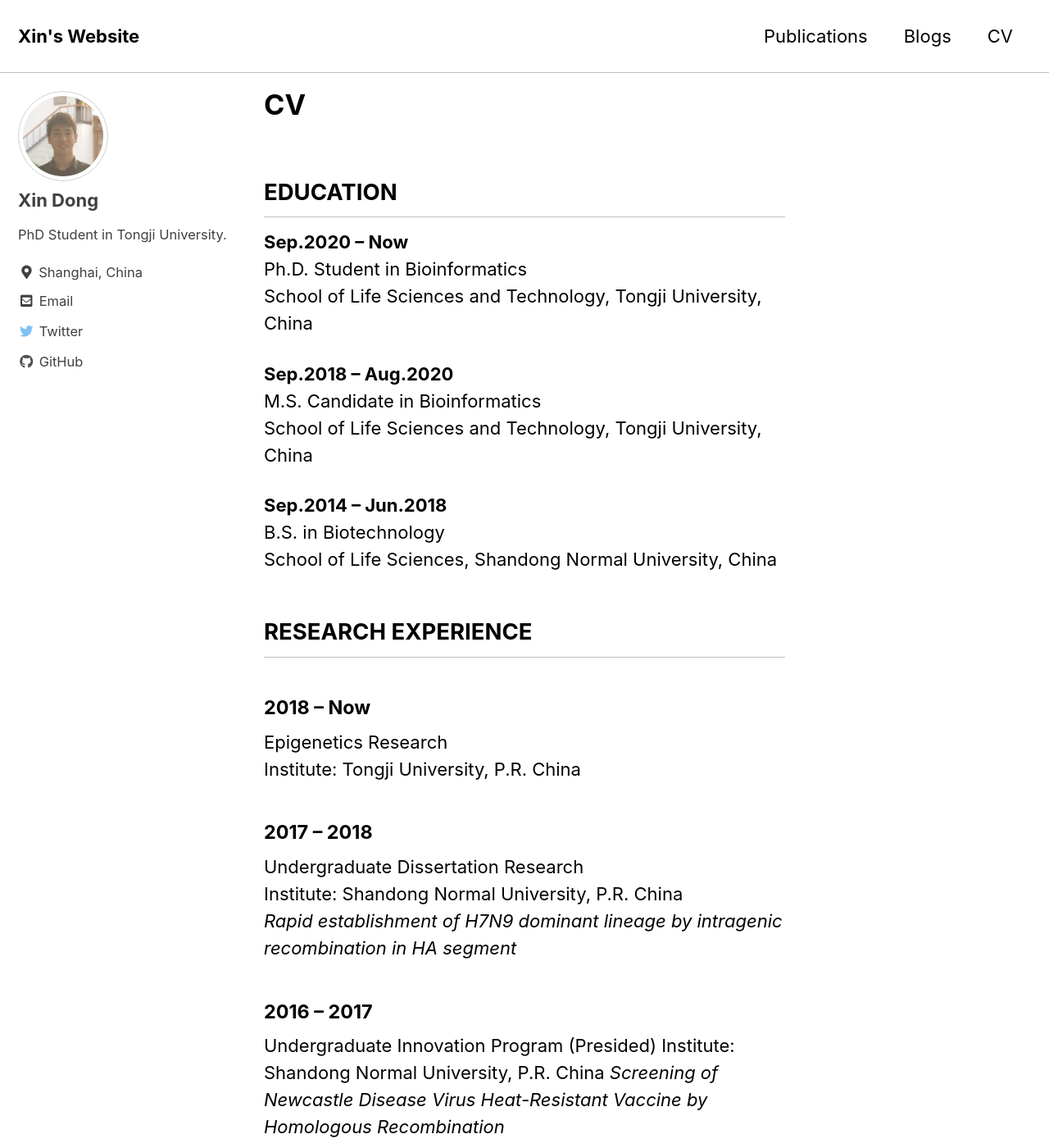
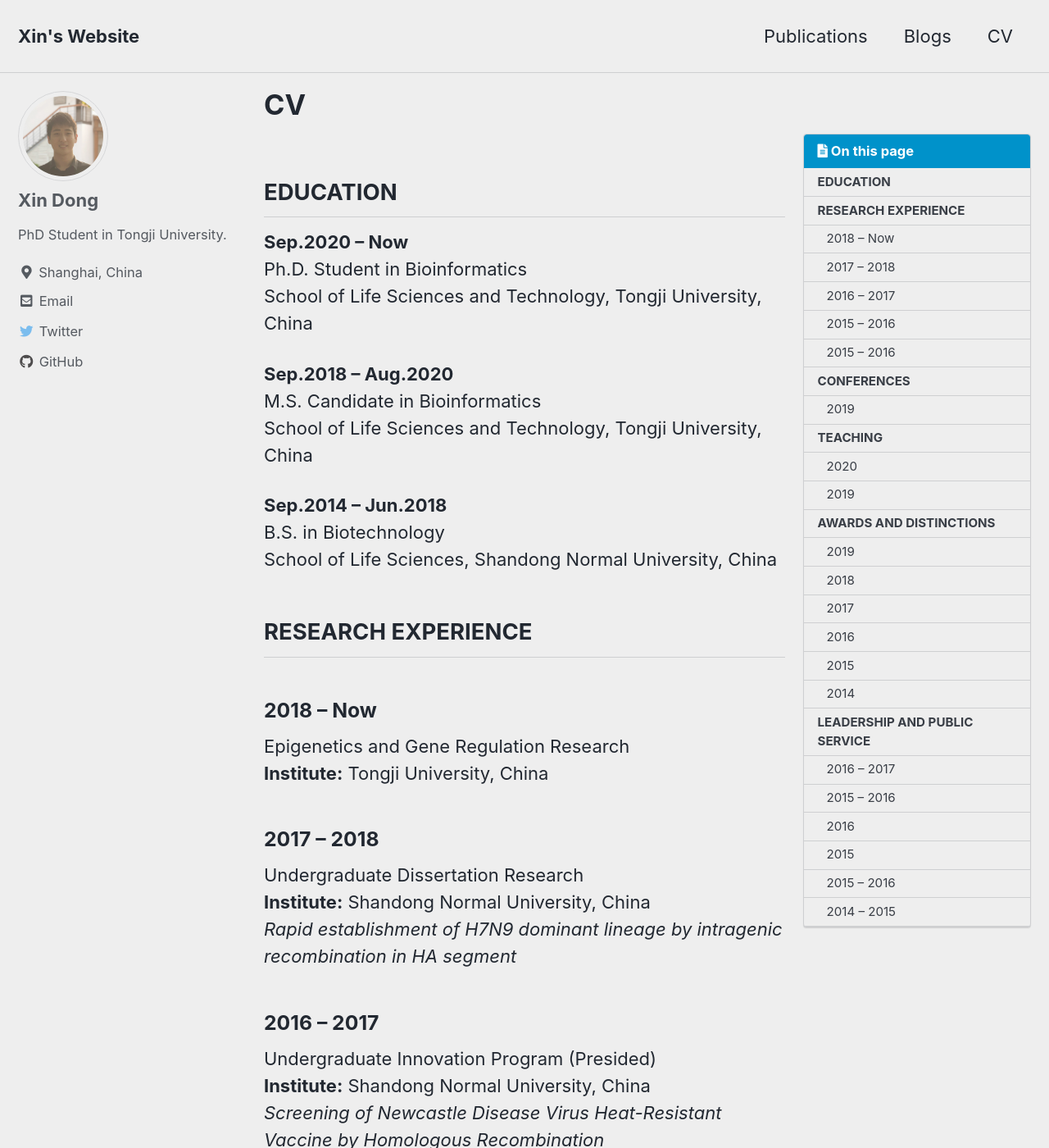
Before and after one commit to xindong95/xindong95.github.io, a Jekyll site: the page built from _pages/cv.md, in a window 1280 px wide and 1400 px high. Shown: the whole window at 82% size. Built offline with Jekyll 4.4.1, drawn with Linux system fonts in a browser that asks for light colours; cached includes are drawn as plain includes; some of the changed text lies outside the part shown.

Commit message:
change theme

```diff
--- a/_config.yml
+++ b/_config.yml
@@ -12,7 +12,7 @@
 
 # theme                  : "minimal-mistakes-jekyll"
 # remote_theme           : "mmistakes/minimal-mistakes"
-minimal_mistakes_skin    : "contrast" # "default", "air", "aqua", "contrast", "dark", "dirt", "neon", "mint", "plum", "sunrise"
+minimal_mistakes_skin    : "air" # "default", "air", "aqua", "contrast", "dark", "dirt", "neon", "mint", "plum", "sunrise"
 
 # Site Settings
 locale                   : "en-US"
--- a/_pages/cv.md
+++ b/_pages/cv.md
@@ -25,104 +26,109 @@ School of Life Sciences, Shandong Normal University, China
 
 ## RESEARCH EXPERIENCE
 
-#### 2018 – Now
-Epigenetics Research
-Institute: Tongji University, P.R. China
+### 2018 – Now
+Epigenetics and Gene Regulation Research
+**Institute:** Tongji University, China
 <!-- Advisor: Dr. Xiaole Shirley Liu   -->
 
-#### 2017 – 2018
+### 2017 – 2018
 Undergraduate Dissertation Research
-Institute: Shandong Normal University, P.R. China
+**Institute:** Shandong Normal University, China
 <!-- Advisor: Dr. Chengqiang He   -->
 *Rapid establishment of H7N9 dominant lineage by intragenic recombination in HA segment*
 
-#### 2016 – 2017
+### 2016 – 2017
 Undergraduate Innovation Program (Presided)
-Institute: Shandong Normal University, P.R. China
+**Institute:** Shandong Normal University, China
 <!-- Advisor: Dr. Chengqiang He -->
 *Screening of Newcastle Disease Virus Heat-Resistant Vaccine by Homologous Recombination*
 
-#### 2015 – 2016
+### 2015 – 2016
 Undergraduate Innovation Program (Involved)
-Institute: Shandong Normal University, P.R. China
+**Institute:** Shandong Normal University, China
 <!-- Advisor: Dr. Chengqiang He -->
 *The Origin, Adaptive Evolution and Population Dynamics of Infectious Chicken Anemia Virus in China*
 
-#### 2015 – 2016
+### 2015 – 2016
 Undergraduate Innovation Program (Involved)
-Institute: Shandong Normal University, P.R. China
+**Institute:** Shandong Normal University, China
 <!-- Advisor: Dr. Rongshu Fu & Dr. Mingsheng Miao -->
 *Diversity of fish in Nansi Lake*
 
 ## CONFERENCES
-#### 2019
-Attendance, 14th International Bioinformatics Workshop, 2019, Beijing, P.R. China
+
+### 2019
+Attendance, 14th International Bioinformatics Workshop, 2019, Beijing, China
 
 ## TEACHING
-#### 2020
-Teaching assistant, Summer Bioinformatics Course of Life Science and Technology School, Tongji University, 2020, Shanghai, P.R. China
-#### 2019
-Teaching assistant, Dragon Star Course, 14th International Bioinformatics Workshop, 2019, Beijing, P.R. China
+
+### 2020
+
+Teaching assistant, Summer Bioinformatics Course of Life Science and Technology School, Tongji University, 2020, Shanghai, China
+
+### 2019
+
+Teaching assistant, Dragon Star Course, 14th International Bioinformatics Workshop, 2019, Beijing, China
 
 ## AWARDS AND DISTINCTIONS
 
-#### 2019
+### 2019
 
-- Outstanding Graduate Student Scholarship, Tongji University
+- Outstanding Graduate Student Scholarship, *Tongji University*
 
-#### 2018
+### 2018
 
-- Outstanding Dissertation for Bachelor’s Degree, Shandong Normal University
+- Outstanding Dissertation for Bachelor’s Degree, *Shandong Normal University*
 
-#### 2017
+### 2017
 
-- Outstanding Graduates Awards of Shandong Province, Human Resources and Social Department of Shandong Province
+- Outstanding Graduates Awards of Shandong Province, *Human Resources and Social Department of Shandong Province*
 - National Encouragement Scholarship
-- The First Prize of The Fifteenth Challenge Cup in Shandong, Shandong Communist Youth League
-- Advanced Individual of Extracurricular Science and Technology Innovation Activities, Shandong Normal University
-- Excellent Student Cadre in Shandong, Shandong Provincial Education Department
+- The First Prize of The Fifteenth Challenge Cup in Shandong, *Shandong Communist Youth League*
+- Advanced Individual of Extracurricular Science and Technology Innovation Activities, *Shandong Normal University*
+- Excellent Student Cadre in Shandong, *Shandong Provincial Education Department*
 
-#### 2016
+### 2016
 
-- The Grand Prize of Shandong College Students' Biochemistry Experiment Skills Competition, Shandong Association of Science & Technology
+- The Grand Prize of Shandong College Students' Biochemistry Experiment Skills Competition, *Shandong Association of Science & Technology*
 - National Encouragement Scholarship
-- Advanced Individual of External Publicity, Shandong Normal University
-- Alumni Scholarship, School of Life Sciences of Shandong Normal University
+- Advanced Individual of External Publicity, *Shandong Normal University*
+- Alumni Scholarship, *School of Life Sciences of Shandong Normal University*
 
-#### 2015
+### 2015
 
-- Outstanding Cadres of The Students’ Union, Shandong Normal University
+- Outstanding Cadres of The Students’ Union, *Shandong Normal University*
 - National Encouragement Scholarship
-- Advanced Individual of Campus Cultural Activities, Shandong Normal University
+- Advanced Individual of Campus Cultural Activities, *Shandong Normal University*
 
-#### 2014
+### 2014
 
-- Advanced Individual of Freshman Corps in Military Training, Shandong Normal University
+- Advanced Individual of Freshman Corps in Military Training, *Shandong Normal University*
 
 ## LEADERSHIP AND PUBLIC SERVICE
 
-#### 2016 – 2017
+### 2016 – 2017
+
 Vice-president
 Chairman of Executive Committee
-Students’ Union, Shandong Normal University
+*Students’ Union, Shandong Normal University*
 
+### 2015 – 2016
+Minister of Literatures and Arts Department
+*Students’ Union, Shandong Normal University*
 
-#### 2015 – 2016
-Minister of Literatures and Arts Department
-Students’ Union, Shandong Normal University
+### 2016
+Organizing Committee Chair
+*30th Top Ten Campus Singers Competition of Shandong Normal University*
 
-#### 2016
+### 2015
 Organizing Committee Chair
-30th Top Ten Campus Singers Competition of Shandong Normal University
+*Golden Microphone Host Competition of Shandong Normal University*
 
-#### 2015
-Organizing Committee Chair
-Golden Microphone Host Competition of Shandong Normal University
+### 2015 – 2016
+Committee Member of Network Department
+*Students’ Union, School of Life Sciences, Shandong Normal University*
 
-#### 2015 – 2016
-Committee Member of Network Department
-Students’ Union, School of Life Sciences, Shandong Normal University
-
-#### 2014 – 2015
+### 2014 – 2015
 Member of Rights and Interests Department
-Students’ Union, Shandong Normal University
+*Students’ Union, Shandong Normal University*
```
Also changed, not shown: other parts of _pages/cv.md (+1 -0 lines), _pages/publications.md (+3 -3 lines), _posts/2020-09-14-Start-my-blog.md (added, +7 -0 lines).
